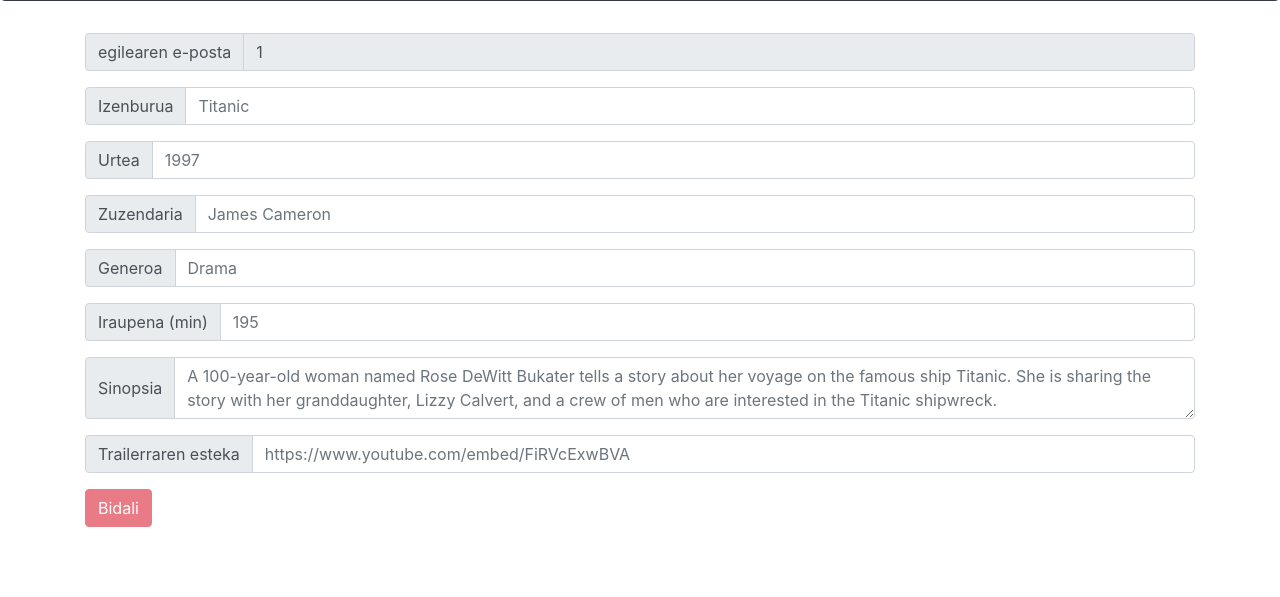
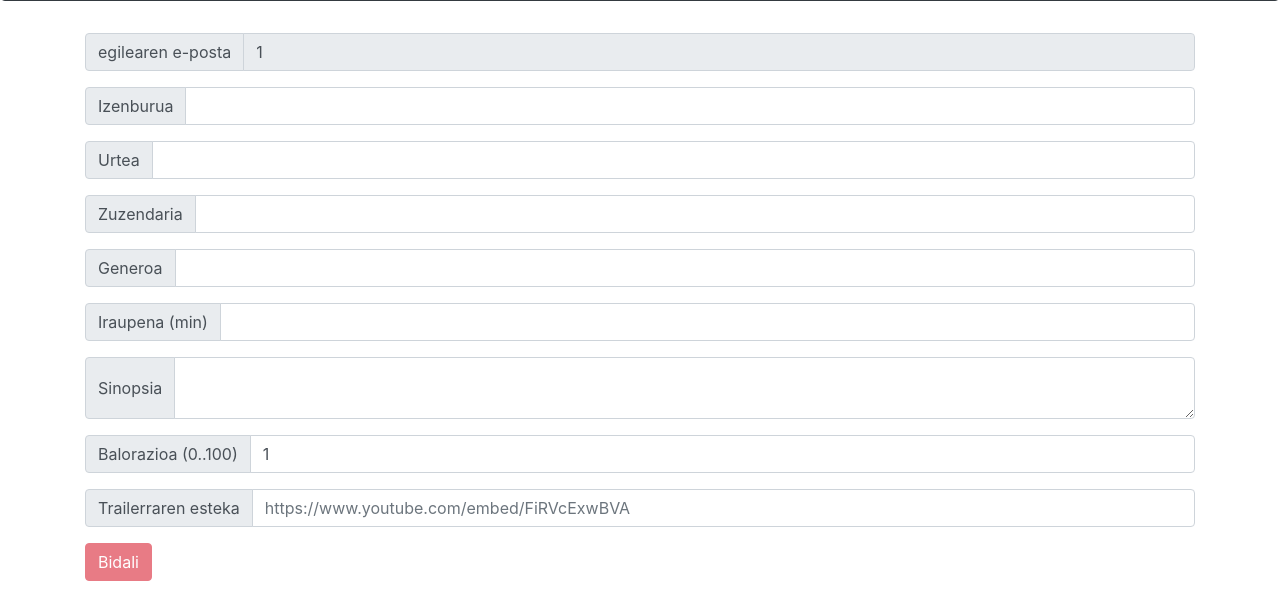
Before and after one commit to i0sch4in/flixnet_bootstrap, a PHP site: page /addFilm.php in a window 1280 px wide. Shown: the part 427-1024 px from the top of the page. Before the commit the page ends 954 px from the top, so only its background shows below. Run offline with PHP 8.4, Linux system fonts and the light colour scheme; the visitor is signed in with stand-in values (Sample User, id 1); some libraries are stand-ins or nearby versions.

Commit message:
addFilmToXML.php

```diff
--- a/php/addFilm.php
+++ b/php/addFilm.php
@@ -1,19 +1,19 @@
 <?php include "../php/navbar.php" ?>
     <div class="container align-items-center">
-      <form id="registerForm" action="../php/addFilmToDB.php" method="POST">
+      <form id="filmForm" action="../php/addFilmToXML.php" method="POST">
         <div class="form-group">
           <div class="input-group mb-3">
             <div class="input-group-prepend">
               <span class="input-group-text" id="basic-addon1">egilearen e-posta</span>
             </div>
-            <input type="text" name="eposta" id="eposta" class="form-control" value="<?php echo $_SESSION['eposta'] ?>" disabled>
+            <input type="text" name="eposta" id="eposta" class="form-control" value="<?php echo $_SESSION['eposta'] ?>" readonly>
           </div>
           <div class="form-group">
             <div class="input-group mb-3">
               <div class="input-group-prepend">
                 <span class="input-group-text" id="basic-addon1">Izenburua</span>
               </div>
-              <input type="text" name="izenburua" id="izenburua" class="form-control" placeholder="Titanic">
+              <input type="text" name="izenburua" id="izenburua" class="form-control">
             </div>
           </div>
           <div class="form-group">
@@ -21,7 +21,7 @@
               <div class="input-group-prepend">
                 <span class="input-group-text" id="basic-addon1">Urtea</span>
               </div>
-              <input type="text" name="urtea" id="urtea" class="form-control" placeholder="1997">
+              <input type="text" name="urtea" id="urtea" class="form-control">
             </div>
           </div>
           <div class="form-group">
@@ -29,7 +29,7 @@
               <div class="input-group-prepend">
                 <span class="input-group-text" id="basic-addon1">Zuzendaria</span>
               </div>
-              <input type="text" name="zuzendaria" id="zuzendaria" class="form-control" placeholder="James Cameron">
+              <input type="text" name="zuzendaria" id="zuzendaria" class="form-control">
             </div>
           </div>
           <div class="form-group">
@@ -37,7 +37,7 @@
               <div class="input-group-prepend">
                 <span class="input-group-text" id="basic-addon1">Generoa</span>
               </div>
-              <input type="text" name="generoa" id="generoa" class="form-control" placeholder="Drama">
+              <input type="text" name="generoa" id="generoa" class="form-control">
             </div>
           </div>
           <div class="form-group">
@@ -45,7 +45,7 @@
               <div class="input-group-prepend">
                 <span class="input-group-text" id="basic-addon1">Iraupena (min)</span>
               </div>
-              <input type="text" name="iraupena" id="iraupena" class="form-control" placeholder="195">
+              <input type="text" name="iraupena" id="iraupena" class="form-control">
             </div>
           </div>
           <div class="form-group">
@@ -53,7 +53,15 @@
               <div class="input-group-prepend">
                 <span class="input-group-text" id="basic-addon1">Sinopsia</span>
               </div>
-              <textarea name="sinopsia" id="sinopsia" class="form-control" placeholder='A 100-year-old woman named Rose DeWitt Bukater tells a story about her voyage on the famous ship Titanic. She is sharing the story with her granddaughter, Lizzy Calvert, and a crew of men who are interested in the Titanic shipwreck.'></textarea>
+              <textarea name="sinopsia" id="sinopsia" class="form-control" ></textarea>
+            </div>
+          </div>
+          <div class="form-group">
+            <div class="input-group mb-3">
+              <div class="input-group-prepend">
+                <span class="input-group-text" id="basic-addon1">Balorazioa (0..100)</span>
+              </div>
+              <input type="number" name="balorazioa" id="balorazioa" class="form-control" min="0" max="100" value="1">
             </div>
           </div>
           <div class="form-group">
@@ -64,7 +72,7 @@
               <input type="text" name="esteka" id="esteka" class="form-control" placeholder="https://www.youtube.com/embed/FiRVcExwBVA">
             </div>
           </div>
-          <button type="sumbit" id="bidali" class="btn btn-danger" disabled>Bidali</button>
+          <button id="bidali" class="btn btn-danger" disabled>Bidali</button>
       </form>
       <div id="mezua">
       </div>
@@ -90,14 +98,15 @@
             }
           });
           $(".form-control").change(function(){
-            if($("#mezua").html() == ""){
+            if(($("#mezua").html() == "")){
               $("#bidali").prop("disabled", false);
             }
             else{
-              $("#bidali").prop("disabled", true);
+                $("#bidali").prop("disabled", true);
             }
           });
         });
+
       </script>
   </body>
 </html>
--- a/xml/filmak.xml
+++ b/xml/filmak.xml
@@ -23,4 +23,4 @@
     <balorazioa>64</balorazioa>
     <esteka>https://www.youtube.com/embed/oKNy-MWjkcU</esteka>
   </filma>
-</filmak>
+<filma><egilea>proba@gmail.com</egilea><izenburua>Titanic</izenburua><urtea>1876</urtea><zuzendaria>James Cameron</zuzendaria><generoa>Drama</generoa><iraupena>195</iraupena><sinopsia/><balorazioa>18</balorazioa><esteka>https://www.youtube.com/embed/DTIzpElVJbk</esteka></filma></filmak>
```
Also changed, not shown: php/addFilmToXML.php (+15 -4 lines).
